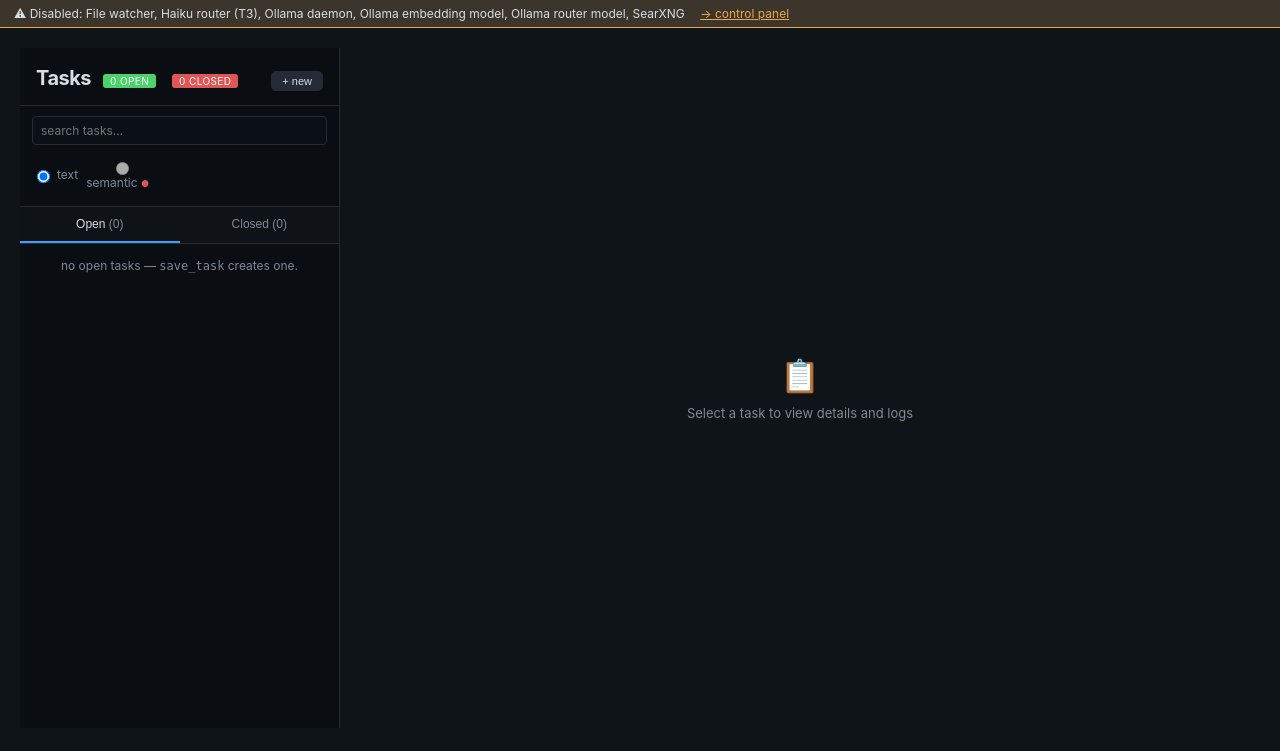
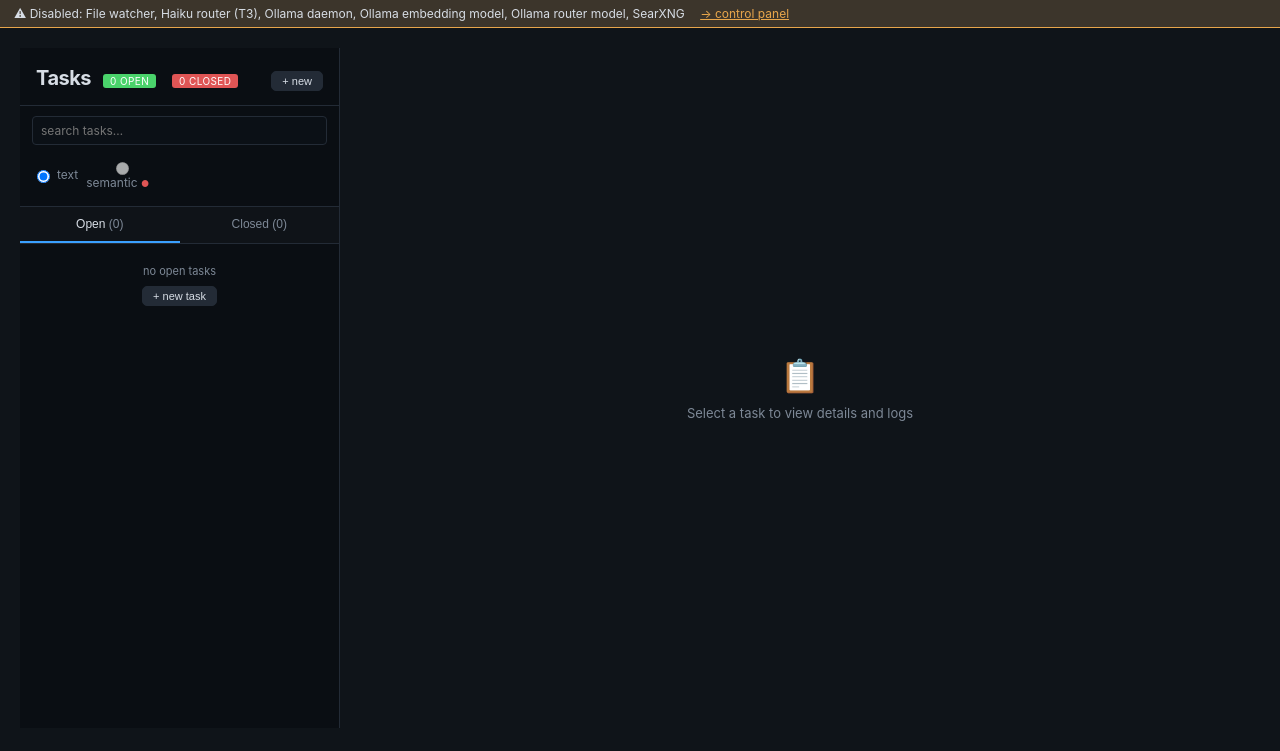
Before and after one commit to ccancellieri/mcp-skill-hub, a FastAPI app: page /tasks in a window 1280 px wide. Shown: the part 49-800 px from the top of the page. Run offline with FastAPI, Linux system fonts and the light colour scheme; data that the repository does not hold is empty; some libraries are stand-ins or nearby versions.

Commit message:
feat(tasks): keyboard shortcut n=new task, better empty state CTA
- Press 'n' anywhere on tasks page (not in input/textarea) to open new task dialog
- Escape closes the ref picker
- Empty open-tasks state now shows "+ new task" button instead of bare text hint

```diff
--- a/src/skill_hub/webapp/templates/tasks.html
+++ b/src/skill_hub/webapp/templates/tasks.html
@@ -76,8 +76,9 @@ const FIRST_OPEN_ID = {{ open_tasks[0].id if open_tasks else 'null' }};
         </div>
       </div>
       {% else %}
-      <div class="muted" style="padding:14px; text-align:center; font-size:12px">
-        no open tasks — <code>save_task</code> creates one.
+      <div style="padding:20px 14px; text-align:center">
+        <div style="font-size:11px; color:var(--color-muted)">no open tasks</div>
+        <button class="btn sm" onclick="openNewTask()" style="margin-top:8px; font-size:11px">+ new task</button>
       </div>
       {% endfor %}
     </div>
@@ -402,6 +403,15 @@ function tasksApp() {
       } else if (FIRST_OPEN_ID) {
         this.selectById(FIRST_OPEN_ID);
       }
+      // Keyboard shortcuts: n = new task, Escape = close ref picker
+      document.addEventListener('keydown', e => {
+        if (e.target.tagName === 'INPUT' || e.target.tagName === 'TEXTAREA'
+            || e.target.isContentEditable) return;
+        if (e.key === 'n' && !e.metaKey && !e.ctrlKey && !e.altKey) {
+          e.preventDefault(); openNewTask();
+        }
+        if (e.key === 'Escape') closeRefPicker();
+      });
     },
 
     selectById(id) {
```
